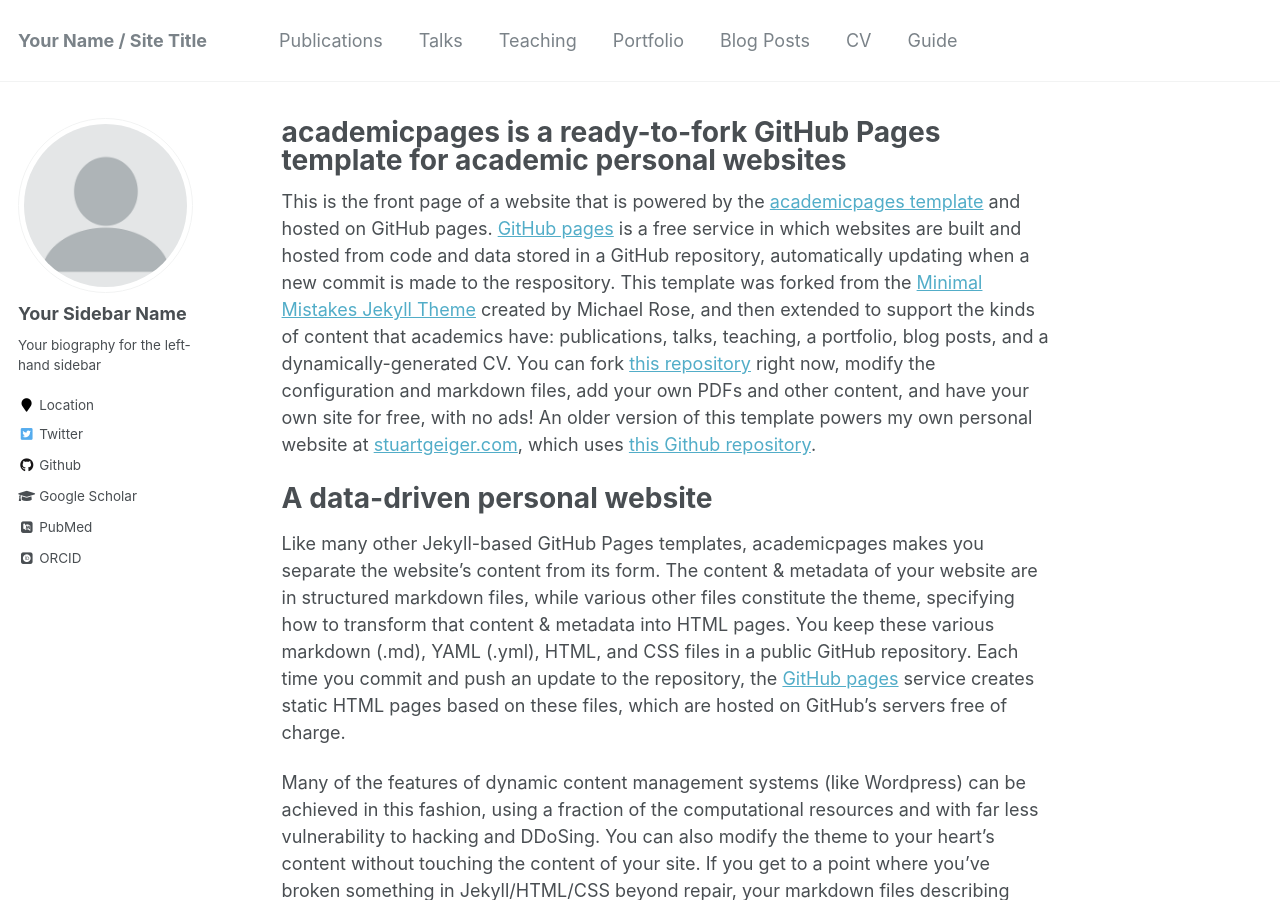
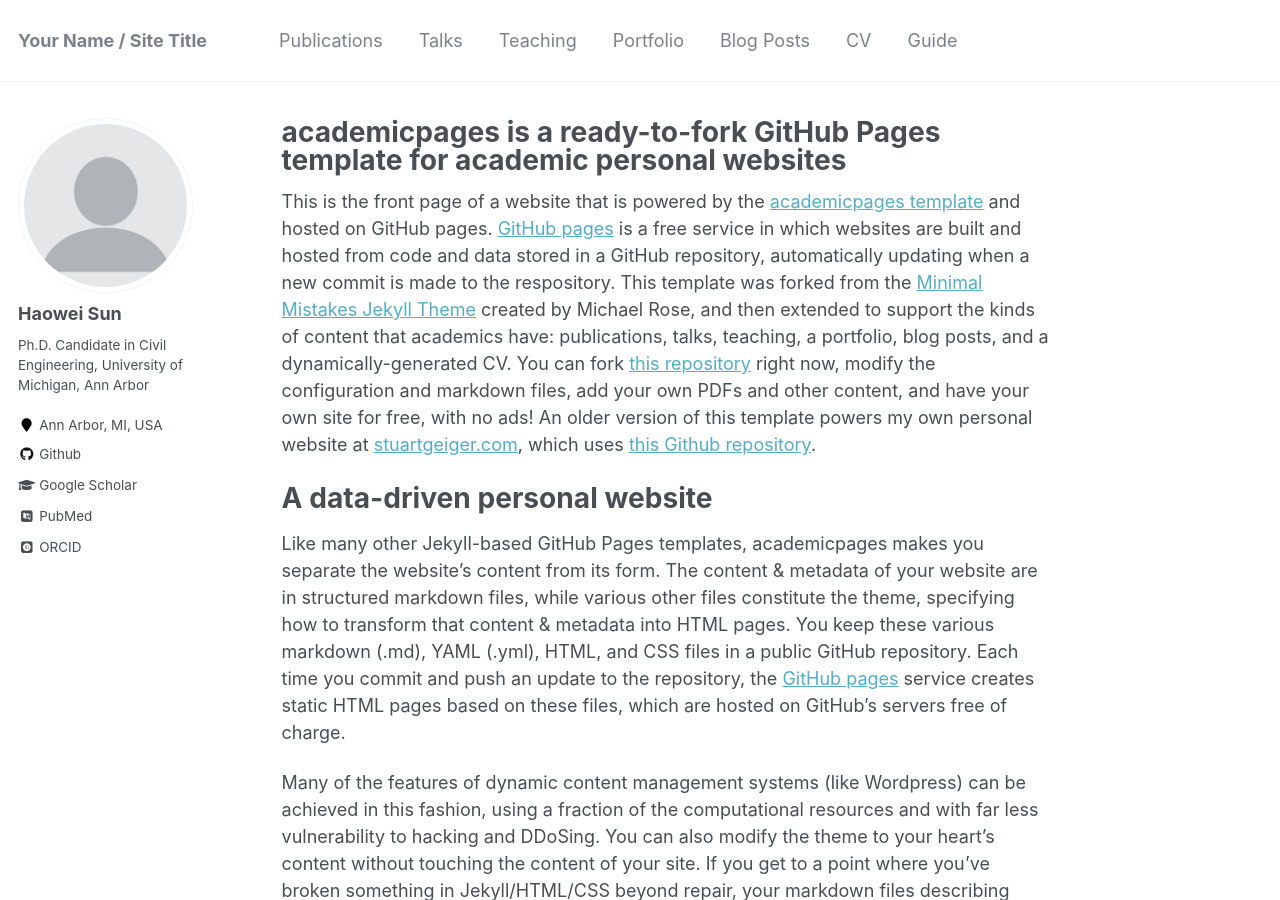
Before and after one commit to miracelplus/miracelplus.github.io, a Jekyll site: the page built from _pages/about.md, in a window 1280 px wide and 900 px high. Built offline with Jekyll 4.4.1, drawn with Linux system fonts in a browser that asks for light colours; some web fonts are replaced.

Commit message:
update sidebar

```diff
--- a/_config.yml
+++ b/_config.yml
@@ -80,13 +80,13 @@ analytics:
 
 # Site Author
 author:
-  name             : "Your Sidebar Name"
+  name             : "Haowei Sun"
   avatar           : "profile.png"
-  bio              : "Your biography for the left-hand sidebar"
-  location         : "Location"
+  bio              : "Ph.D. Candidate in Civil Engineering, University of Michigan, Ann Arbor"
+  location         : "Ann Arbor, MI, USA"
   employer         :
   pubmed           : "https://www.ncbi.nlm.nih.gov/pubmed/?term=john+snow"
-  googlescholar    : "http://yourfullgooglescholarurl.com"
+  googlescholar    : "https://scholar.google.com/citations?user=gHcGbSgAAAAJ&hl=en"
   email            :
   researchgate     :  # example: "https://www.researchgate.net/profile/yourprofile"
   uri              :
@@ -96,20 +96,20 @@ author:
   flickr           :
   facebook         :
   foursquare       :
-  github           : "academicpages"
+  github           : "https://github.com/miracelplus"
   google_plus      :
   keybase          :
   instagram        :
   impactstory      : #"https://profiles.impactstory.org/u/xxxx-xxxx-xxxx-xxxx"
   lastfm           :
   linkedin         :
-  orcid            : "http://orcid.org/yourorcidurl"
+  orcid            : "https://orcid.org/0000-0002-0232-117X"
   pinterest        :
   soundcloud       :
   stackoverflow    : # http://stackoverflow.com/users/123456/username
   steam            :
   tumblr           :
-  twitter          : "replacethistwitterhandle"
+  twitter          :
   vine             :
   weibo            :
   xing             :
```
